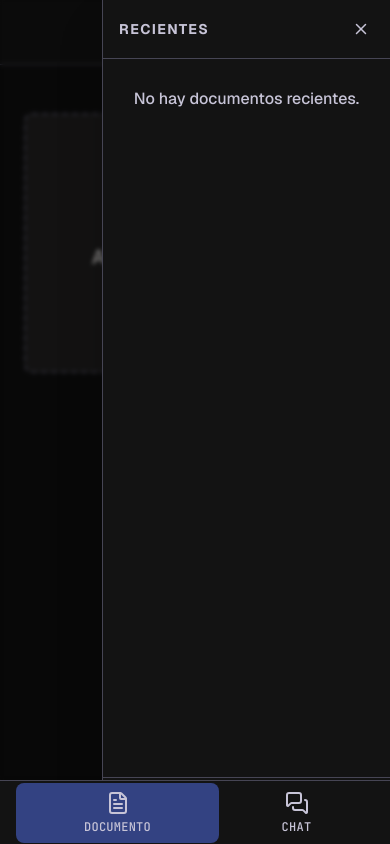
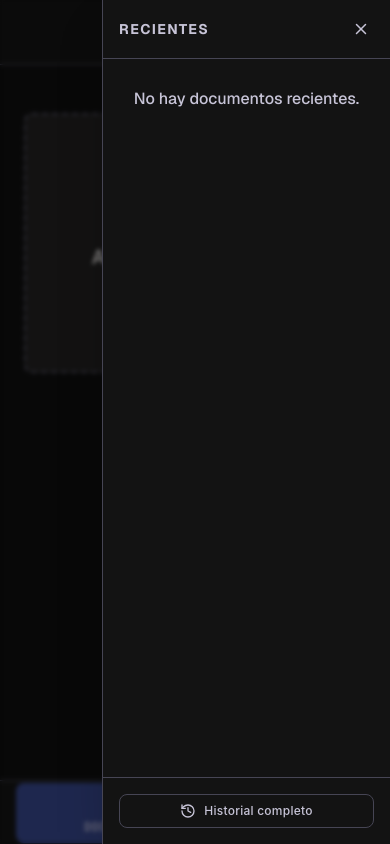
Before and after one commit to josegijon/DocBot, a React (Vite) app in the folder frontend/: page / in a window 390 px wide. Both pictures are taken after a click on the button "Historial de documentos". Built offline with nearby package versions, Linux system fonts and the light colour scheme.

Commit message:
fix: increase z-index of recent documents panel above mobile navbar

```diff
--- a/frontend/src/components/RecentDocuments.tsx
+++ b/frontend/src/components/RecentDocuments.tsx
@@ -17,14 +17,14 @@ export const RecentDocuments = ({ documents, active_doc_id, onSelectDocument, on
             {/* Overlay oscuro */}
             {isOpen && (
                 <div
-                    className="fixed inset-0 bg-black/40 z-40 backdrop-blur-[2px] transition-opacity"
+                    className="fixed inset-0 bg-black/40 z-51 backdrop-blur-[2px] transition-opacity"
                     onClick={onClose}
                 />
             )}
 
             {/* Panel lateral */}
             <section
-                className={`fixed top-0 right-0 h-full z-50 w-72 shrink-0 bg-surface border-l border-outline-variant flex flex-col transition-transform duration-300 ease-in-out ${isOpen ? "translate-x-0 shadow-2xl" : "translate-x-full"
+                className={`fixed top-0 right-0 h-full z-52 w-72 shrink-0 bg-surface border-l border-outline-variant flex flex-col transition-transform duration-300 ease-in-out ${isOpen ? "translate-x-0 shadow-2xl" : "translate-x-full"
                     }`}
             >
                 <div className="p-4 border-b border-outline-variant flex items-center justify-between">
```
